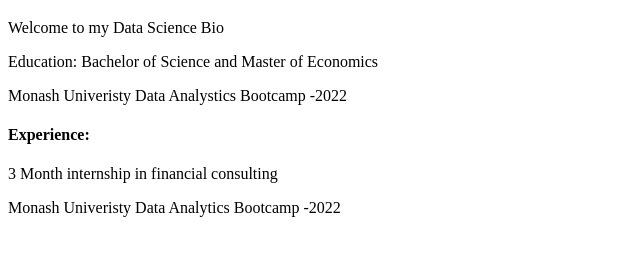
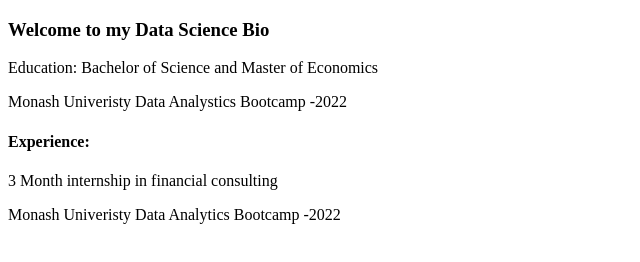
Before and after one commit to Rob397/Rob397.github.io, a plain HTML site: page MyBio_Robert.html in a window 1280 px wide. Shown: the whole page, without its empty margins (0-640 px from the left). Drawn offline with Linux system fonts and the light colour scheme.

Commit message:
Update MyBio_Robert.html
fixing my html code

```diff
--- a/MyBio_Robert.html
+++ b/MyBio_Robert.html
@@ -10,10 +10,9 @@
 
   <!-- <img src="profile_picture.png" alt="Robert"> -->
   <h3>
+    Welcome to my Data Science Bio
   </h3>
-  <p>
-    Welcome to my Data Science Bio
-   </p>
+
   <p>
     Education: Bachelor of Science and Master of Economics
    </p>
@@ -21,8 +20,8 @@
 
   <h4> Experience:</h4>
 
-     <p></p>
-      3 Month internship in financial consulting
+     <p>3 Month internship in financial consulting</p>
+
       <p>
       Monash Univeristy Data Analytics Bootcamp -2022
     </p>
```
